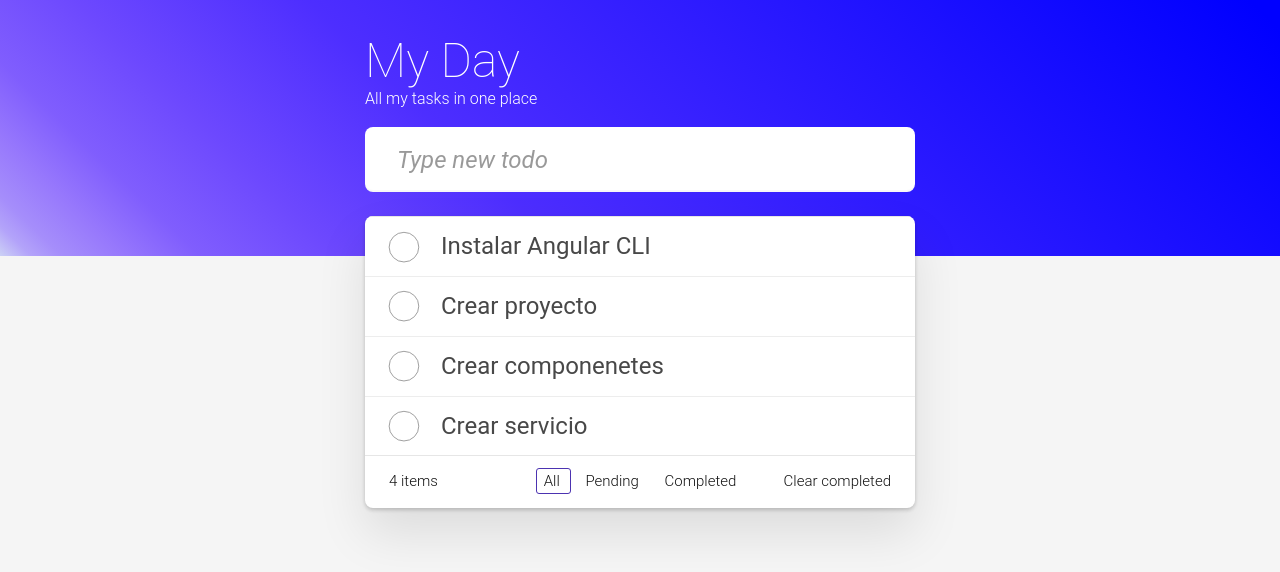
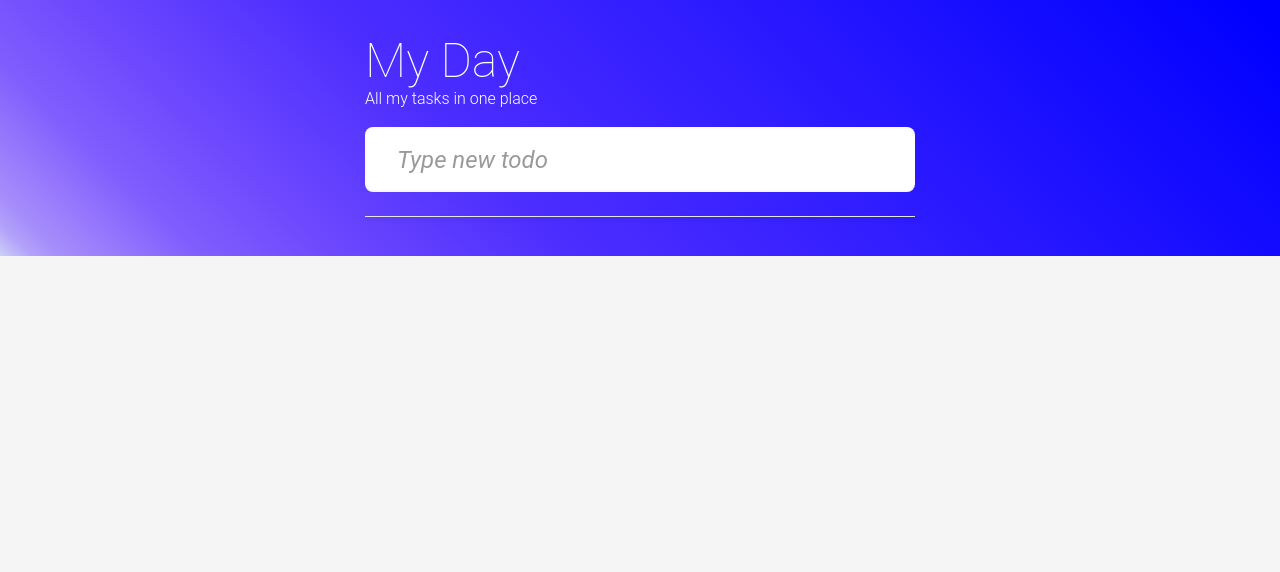
Before and after one commit to brendasutara/app-angular, an Angular app: page / in a window 1280 px wide. Shown: the top 572 px of the page. Built offline with nearby package versions, Linux system fonts and the light colour scheme.

Commit message:
localStorage

```diff
--- a/src/app/pages/homes/homes.component.html
+++ b/src/app/pages/homes/homes.component.html
@@ -61,7 +61,7 @@
         </ul>
       </section>
       <!-- This footer should be hidden by default and shown when there are todos -->
-      <footer class="footer">
+      <footer class="footer" *ngIf="taskByFilter().length > 0">
         <!-- This should be `0 items left` by default -->
         <span class="todo-count">
           <strong>{{ taskByFilter().length }}</strong>
@@ -74,21 +74,23 @@
             <a
               routerLink="/"
               (click)="changeFilter('all')"
-              class="selected">
+              [class.selected]="filter() === 'all'">
                 All
             </a>
           </li>
           <li>
             <a
               routerLink="/pending"
-              (click)="changeFilter('pending')">
+              (click)="changeFilter('pending')"
+              [class.selected]="filter() === 'pending'">
                 Pending
             </a>
           </li>
           <li>
             <a
             routerLink="/completed"
-            (click)="changeFilter('completed')">
+            (click)="changeFilter('completed')"
+            [class.selected]="filter() === 'completed'">
               Completed
             </a>
           </li>
--- a/src/app/pages/homes/homes.component.ts
+++ b/src/app/pages/homes/homes.component.ts
@@ -1,4 +1,4 @@
-import { Component, computed, signal } from '@angular/core';
+import { Component, Injector, computed, effect, inject, signal } from '@angular/core';
 import { CommonModule } from '@angular/common';
 import { FormControl, ReactiveFormsModule, Validators } from '@angular/forms';
 
@@ -13,10 +13,10 @@ import { Task } from '../../models/task.model';
 })
 export class HomesComponent {
   tasks = signal <Task[]> ([
-    {
+    /* {
       id: Date.now(),
       title: 'Instalar Angular CLI',
-      completed: false
+      completed: true
     },
     {
       id: Date.now(),
@@ -32,10 +32,11 @@ export class HomesComponent {
       id: Date.now(),
       title: 'Crear servicio',
       completed: false
-    },
+    }, */
   ]);
 
   filter = signal< 'all' | 'pending' | 'completed' >('all');
+  //el computed siempre retorna, calcula algo y después retorna
   taskByFilter = computed(() => {
     const filter = this.filter();
     const tasks = this.tasks();
@@ -54,6 +55,25 @@ export class HomesComponent {
       Validators.required,
     ]
   })
+
+  injector = inject(Injector)
+
+  ngOnInit() {
+    const storage = localStorage.getItem('tasks');
+    if (storage) {
+      const tasks = JSON.parse(storage);
+      this.tasks.set(tasks);
+    }
+    this.trackTasks();
+  }
+
+  trackTasks () {
+    //me sirve como una especie de espia, cada vez que algo cambie
+    effect(() => {
+      const tasks = this.tasks();
+      localStorage.setItem('tasks', JSON.stringify(tasks))
+    }, {injector: this.injector} );
+  }
 
   changeHandler () {
     if (this.newTaskCtrl.valid) {
```
